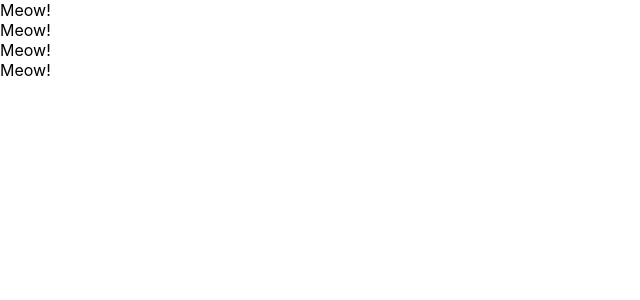
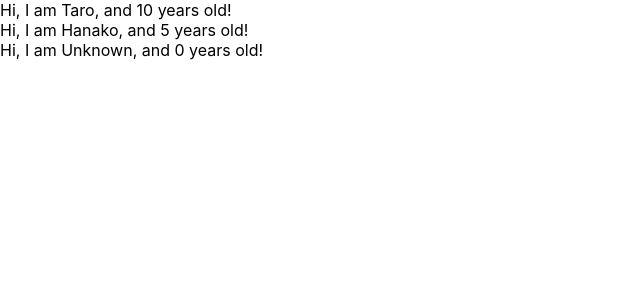
Before and after one commit to dashimaki929/react-redux-crud-application, a React (Create React App) app: page / in a window 1280 px wide. Shown: the top 300 px of the page, without its empty margins (0-640 px from the left). Built offline with nearby package versions, Linux system fonts and the light colour scheme.

Commit message:
learn props of component

```diff
--- a/src/App.js
+++ b/src/App.js
@@ -1,35 +1,32 @@
 import React from "react";
 
-// class App extends Component {
-//   render() {
-//     return (
-//       <>
-//         <label htmlFor="bar">bar</label>
-//         <input
-//           id="bar"
-//           type="text"
-//           onChange={() => {
-//             console.log("clicked!");
-//           }}
-//         />
-//       </>
-//     );
-//   }
-// }
+const App = () => {
+  const profiles = [
+    { name: "Taro", age: 10 },
+    { name: "Hanako", age: 5 },
+    {  },
+  ];
 
-const App = () => {
   return (
     <div>
-      <Cat />
-      <Cat />
-      <Cat />
-      <Cat />
+      {profiles.map((profile, index) => {
+        return <User name={profile.name} age={profile.age} key={index} />;
+      })}
     </div>
   );
 };
 
-const Cat = () => {
-  return <div>Meow!</div>;
+const User = props => {
+  return (
+    <div>
+      Hi, I am {props.name}, and {props.age} years old!
+    </div>
+  );
+};
+
+User.defaultProps = {
+  name: "Unknown",
+  age: 0
 };
 
 export default App;
```
